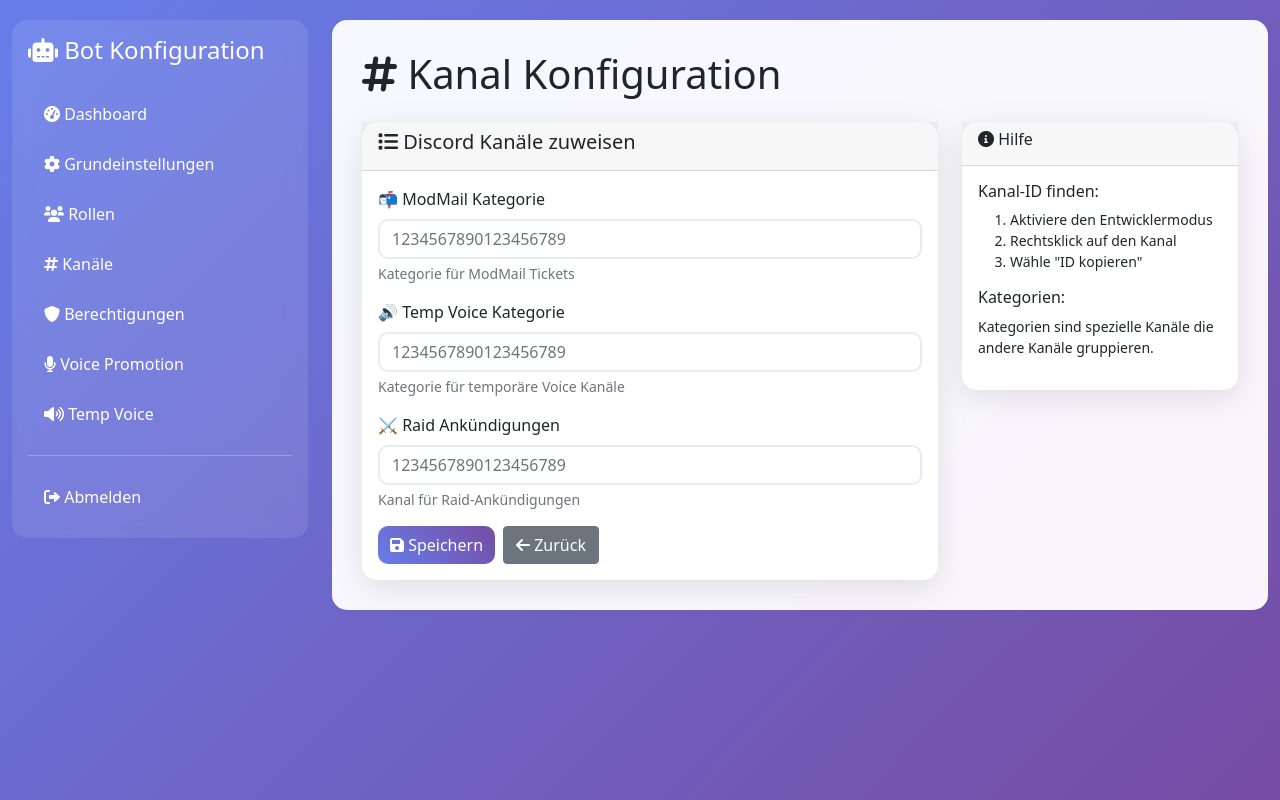
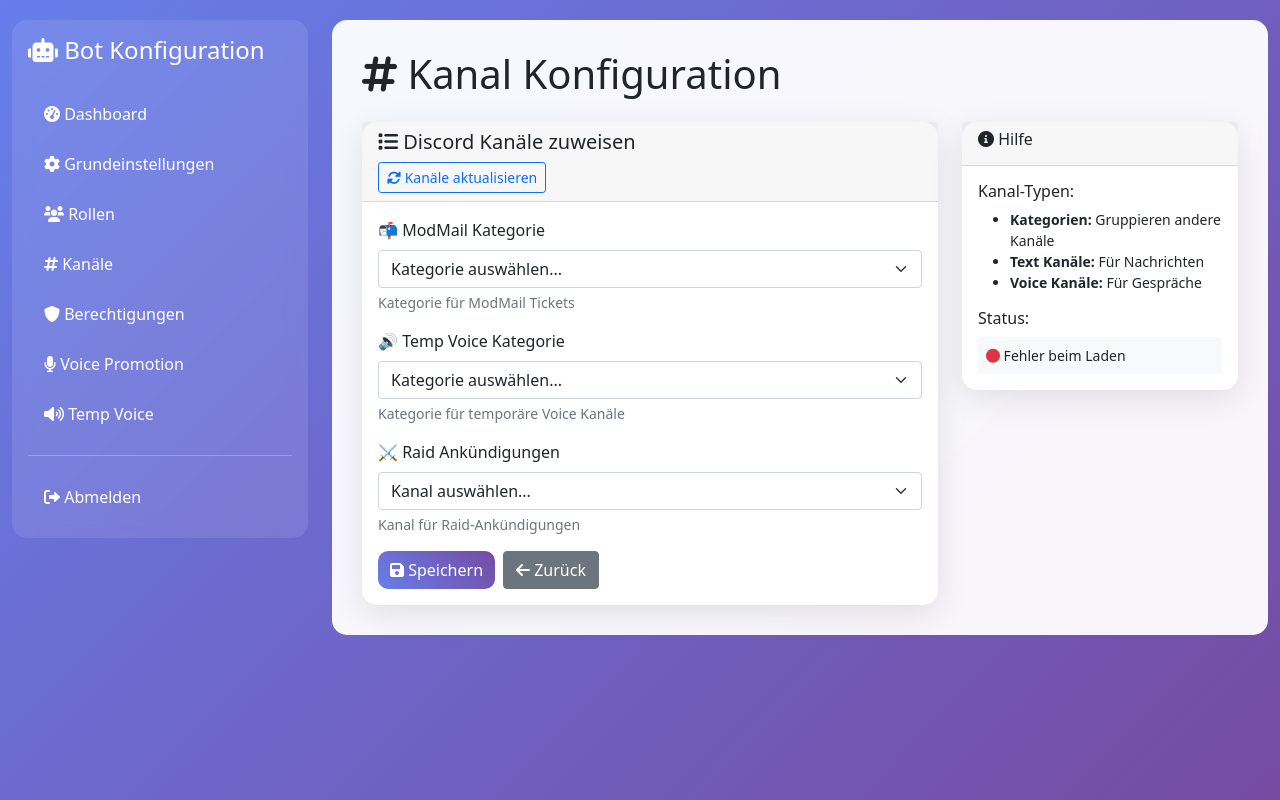
Before and after one commit to Mianthlatil/DiscordBot, a Flask app: template templates/channels.html in a window 1280 px wide. Run offline with Flask 3, Linux system fonts and the light colour scheme; the template is opened without the code that fills it, so the values that code supplies are empty.

Commit message:
Assistant checkpoint: Web-Interface erweitert und Setup-Command verbessert
Assistant generated file changes:
- run_web.py: Port auf 3000 ändern, Flask Port auf 3000 ändern
- web_config.py: Port auf 3000 ändern, Discord Kanäle API hinzufügen, Discord Kanäle API Route hinzufügen, Rollen Route für Standard- und Custom-Rollen erweitern
- templates/roles.html: Rollen Template mit Berechtigungen erweitern
- templates/channels.html: Kanal Template mit Discord Dropdown erweitern
- cogs/setup.py: Setup Command für Discord-Rollen erweitern, RoleSetupView mit Discord-Rollen erweitern, Role select mit Discord-Rollen erweitern, DiscordRoleSelectView hinzufügen
- .replit: Updated app configuration

---

User prompt:

Ich möchte das auch beim Setup command die discord rollen verwendet werden und auf der Website funktioniert permissions nicht ich möchte rollen und kanäle auch auf der Website per drop-down auswählen

Replit-Commit-Author: Assistant
Replit-Commit-Session-Id: 9115f6bc-10f0-4f1e-8481-079f6ab377cf

```diff
--- a/run_web.py
+++ b/run_web.py
@@ -10,7 +10,7 @@ from web_config import app
 
 if __name__ == '__main__':
     print("🌐 Starte Web-Interface für Bot-Konfiguration...")
-    print("📍 URL: http://0.0.0.0:5000")
+    print("📍 URL: http://0.0.0.0:3000")
     print("🔑 Standard-Passwort: admin (kann über ADMIN_PASSWORD Umgebungsvariable geändert werden)")
     print("🔐 Flask Secret Key kann über FLASK_SECRET_KEY Umgebungsvariable gesetzt werden")
     print("\n" + "="*50)
@@ -24,4 +24,4 @@ if __name__ == '__main__':
         os.environ['FLASK_SECRET_KEY'] = 'your-secret-key-change-this-in-production'
         print("⚠️  Verwende Standard Secret Key. Setze FLASK_SECRET_KEY für Sicherheit!")
 
-    app.run(host='0.0.0.0', port=5000, debug=True)
+    app.run(host='0.0.0.0', port=3000, debug=True)
--- a/templates/channels.html
+++ b/templates/channels.html
@@ -15,30 +15,40 @@
         <div class="card">
             <div class="card-header">
                 <h5><i class="fas fa-list"></i> Discord Kanäle zuweisen</h5>
+                <button id="refreshChannels" class="btn btn-sm btn-outline-primary">
+                    <i class="fas fa-sync-alt"></i> Kanäle aktualisieren
+                </button>
             </div>
             <div class="card-body">
-                <form method="POST">
+                <div id="loading" class="text-center mb-3" style="display: none;">
+                    <div class="spinner-border" role="status">
+                        <span class="visually-hidden">Lade Discord Kanäle...</span>
+                    </div>
+                    <p>Lade Discord Kanäle...</p>
+                </div>
+
+                <form method="POST" id="channelForm">
                     <div class="mb-3">
                         <label for="channel_modmail_category" class="form-label">📬 ModMail Kategorie</label>
-                        <input type="text" class="form-control" id="channel_modmail_category" name="channel_modmail_category"
-                               value="{{ config.channels.modmail_category if config.channels else '' }}"
-                               placeholder="1234567890123456789">
+                        <select class="form-select" id="channel_modmail_category" name="channel_modmail_category">
+                            <option value="">Kategorie auswählen...</option>
+                        </select>
                         <div class="form-text">Kategorie für ModMail Tickets</div>
                     </div>
 
                     <div class="mb-3">
                         <label for="channel_temp_voice_category" class="form-label">🔊 Temp Voice Kategorie</label>
-                        <input type="text" class="form-control" id="channel_temp_voice_category" name="channel_temp_voice_category"
-                               value="{{ config.channels.temp_voice_category if config.channels else '' }}"
-                               placeholder="1234567890123456789">
+                        <select class="form-select" id="channel_temp_voice_category" name="channel_temp_voice_category">
+                            <option value="">Kategorie auswählen...</option>
+                        </select>
                         <div class="form-text">Kategorie für temporäre Voice Kanäle</div>
                     </div>
 
                     <div class="mb-3">
                         <label for="channel_raid_announcements" class="form-label">⚔️ Raid Ankündigungen</label>
-                        <input type="text" class="form-control" id="channel_raid_announcements" name="channel_raid_announcements"
-                               value="{{ config.channels.raid_announcements if config.channels else '' }}"
-                               placeholder="1234567890123456789">
+                        <select class="form-select" id="channel_raid_announcements" name="channel_raid_announcements">
+                            <option value="">Kanal auswählen...</option>
+                        </select>
                         <div class="form-text">Kanal für Raid-Ankündigungen</div>
                     </div>
 
@@ -61,17 +71,130 @@
                 <h6><i class="fas fa-info-circle"></i> Hilfe</h6>
             </div>
             <div class="card-body">
-                <h6>Kanal-ID finden:</h6>
-                <ol class="small">
-                    <li>Aktiviere den Entwicklermodus</li>
-                    <li>Rechtsklick auf den Kanal</li>
-                    <li>Wähle "ID kopieren"</li>
-                </ol>
+                <h6>Kanal-Typen:</h6>
+                <ul class="small">
+                    <li><strong>Kategorien:</strong> Gruppieren andere Kanäle</li>
+                    <li><strong>Text Kanäle:</strong> Für Nachrichten</li>
+                    <li><strong>Voice Kanäle:</strong> Für Gespräche</li>
+                </ul>
 
-                <h6 class="mt-3">Kategorien:</h6>
-                <p class="small">Kategorien sind spezielle Kanäle die andere Kanäle gruppieren.</p>
+                <h6 class="mt-3">Status:</h6>
+                <div id="channelStatus" class="small">
+                    <i class="fas fa-circle text-warning"></i> Lade Kanäle...
+                </div>
             </div>
         </div>
     </div>
 </div>
+
+<script>
+let discordChannels = [];
+
+document.addEventListener('DOMContentLoaded', function() {
+    loadDiscordChannels();
+
+    // Refresh button
+    document.getElementById('refreshChannels').addEventListener('click', function() {
+        loadDiscordChannels();
+    });
+});
+
+function loadDiscordChannels() {
+    const loading = document.getElementById('loading');
+    const status = document.getElementById('channelStatus');
+
+    loading.style.display = 'block';
+    status.innerHTML = '<i class="fas fa-circle text-warning"></i> Lade Kanäle...';
+
+    fetch('/api/discord_channels')
+        .then(response => response.json())
+        .then(channels => {
+            loading.style.display = 'none';
+            discordChannels = channels;
+
+            if (channels.length === 0) {
+                status.innerHTML = '<i class="fas fa-circle text-danger"></i> Keine Kanäle gefunden - Bot offline?';
+                return;
+            }
+
+            status.innerHTML = `<i class="fas fa-circle text-success"></i> ${channels.length} Kanäle geladen`;
+
+            // Populate dropdowns
+            populateChannelDropdowns();
+            loadExistingChannels();
+        })
+        .catch(error => {
+            console.error('Error loading channels:', error);
+            loading.style.display = 'none';
+            status.innerHTML = '<i class="fas fa-circle text-danger"></i> Fehler beim Laden';
+        });
+}
+
+function populateChannelDropdowns() {
+    // Filter channels by type
+    const categories = discordChannels.filter(ch => ch.type === 'category');
+    const textChannels = discordChannels.filter(ch => ch.type === 'text');
+    const voiceChannels = discordChannels.filter(ch => ch.type === 'voice');
+
+    // Populate ModMail Category dropdown
+    const modmailSelect = document.getElementById('channel_modmail_category');
+    modmailSelect.innerHTML = '<option value="">Kategorie auswählen...</option>';
+    categories.forEach(category => {
+        const option = document.createElement('option');
+        option.value = category.id;
+        option.textContent = category.name;
+        modmailSelect.appendChild(option);
+    });
+
+    // Populate Temp Voice Category dropdown
+    const tempVoiceSelect = document.getElementById('channel_temp_voice_category');
+    tempVoiceSelect.innerHTML = '<option value="">Kategorie auswählen...</option>';
+    categories.forEach(category => {
+        const option = document.createElement('option');
+        option.value = category.id;
+        option.textContent = category.name;
+        tempVoiceSelect.appendChild(option);
+    });
+
+    // Populate Raid Announcements dropdown
+    const raidSelect = document.getElementById('channel_raid_announcements');
+    raidSelect.innerHTML = '<option value="">Kanal auswählen...</option>';
+    textChannels.forEach(channel => {
+        const option = document.createElement('option');
+        option.value = channel.id;
+        option.textContent = `#${channel.name}${channel.category ? ` (${channel.category})` : ''}`;
+        raidSelect.appendChild(option);
+    });
+}
+
+function loadExistingChannels() {
+    fetch('/api/config')
+        .then(response => response.json())
+        .then(config => {
+            const channels = config.channels || {};
+
+            // Set existing values
+            if (channels.modmail_category) {
+                document.getElementById('channel_modmail_category').value = channels.modmail_category;
+            }
+            if (channels.temp_voice_category) {
+                document.getElementById('channel_temp_voice_category').value = channels.temp_voice_category;
+            }
+            if (channels.raid_announcements) {
+                document.getElementById('channel_raid_announcements').value = channels.raid_announcements;
+            }
+        })
+        .catch(error => {
+            console.error('Error loading config:', error);
+        });
+}
+</script>
+
+<style>
+#channelStatus {
+    padding: 8px;
+    border-radius: 4px;
+    background-color: #f8f9fa;
+}
+</style>
 {% endblock %}
--- a/web_config.py
+++ b/web_config.py
@@ -48,6 +48,37 @@ def get_discord_roles():
         return []
     except Exception as e:
         print(f"Error fetching Discord roles: {e}")
+        return []
+
+def get_discord_channels():
+    """Get Discord channels from the bot instance"""
+    try:
+        config = load_config()
+        guild_id = config.get('guild_id')
+
+        if not guild_id:
+            return []
+
+        # Try to get channels from existing bot instance
+        import main
+        if hasattr(main, 'bot') and main.bot.is_ready():
+            guild = main.bot.get_guild(guild_id)
+            if guild:
+                channels = []
+                for channel in guild.channels:
+                    if hasattr(channel, 'type'):
+                        channel_type = str(channel.type).replace('ChannelType.', '')
+                        channels.append({
+                            'id': channel.id,
+                            'name': channel.name,
+                            'type': channel_type,
+                            'category': channel.category.name if channel.category else None
+                        })
+                return channels
+
+        return []
+    except Exception as e:
+        print(f"Error fetching Discord channels: {e}")
         return []
 
 def require_auth(f):
@@ -119,22 +150,36 @@ def roles():
     config = load_config()
 
     if request.method == 'POST':
-        role_names = request.form.getlist('role_names[]')
-        role_ids = request.form.getlist('role_ids[]')
+        # Handle standard roles
+        standard_role_names = request.form.getlist('role_names[]')
+        standard_role_ids = request.form.getlist('role_ids[]')
 
+        # Handle custom roles
+        custom_role_names = request.form.getlist('custom_role_names[]')
+        custom_role_ids = request.form.getlist('custom_role_ids[]')
+
+        if 'roles' not in config:
+            config['roles'] = {}
         if 'custom_roles' not in config:
             config['custom_roles'] = {}
 
-        # Clear existing custom roles
+        # Update standard roles
+        for name, role_id in zip(standard_role_names, standard_role_ids):
+            if name.strip() and role_id:
+                try:
+                    config['roles'][name.strip()] = int(role_id)
+                except ValueError:
+                    flash(f'Ungültige ID für Standard-Rolle {name}!', 'error')
+                    return render_template('roles.html', config=config)
+
+        # Clear and update custom roles
         config['custom_roles'] = {}
-
-        # Add new custom roles
-        for i, (name, role_id) in enumerate(zip(role_names, role_ids)):
+        for name, role_id in zip(custom_role_names, custom_role_ids):
             if name.strip() and role_id:
                 try:
                     config['custom_roles'][name.strip()] = int(role_id)
                 except ValueError:
-                    flash(f'Ungültige ID für {name}!', 'error')
+                    flash(f'Ungültige ID für Custom-Rolle {name}!', 'error')
                     return render_template('roles.html', config=config)
 
         save_config(config)
@@ -274,6 +319,13 @@ def api_discord_roles():
     roles = get_discord_roles()
     return jsonify(roles)
 
+@app.route('/api/discord_channels')
+@require_auth
+def api_discord_channels():
+    """API endpoint to get Discord channels"""
+    channels = get_discord_channels()
+    return jsonify(channels)
+
 @app.route('/reset_permissions', methods=['POST'])
 @require_auth
 def reset_permissions():
@@ -285,4 +337,4 @@ def reset_permissions():
     return redirect(url_for('permissions'))
 
 if __name__ == '__main__':
-    app.run(host='0.0.0.0', port=5000, debug=True)
+    app.run(host='0.0.0.0', port=3000, debug=True)
```
Also changed, not shown: cogs/setup.py (+59 -4 lines), templates/roles.html (+48 -24 lines).
